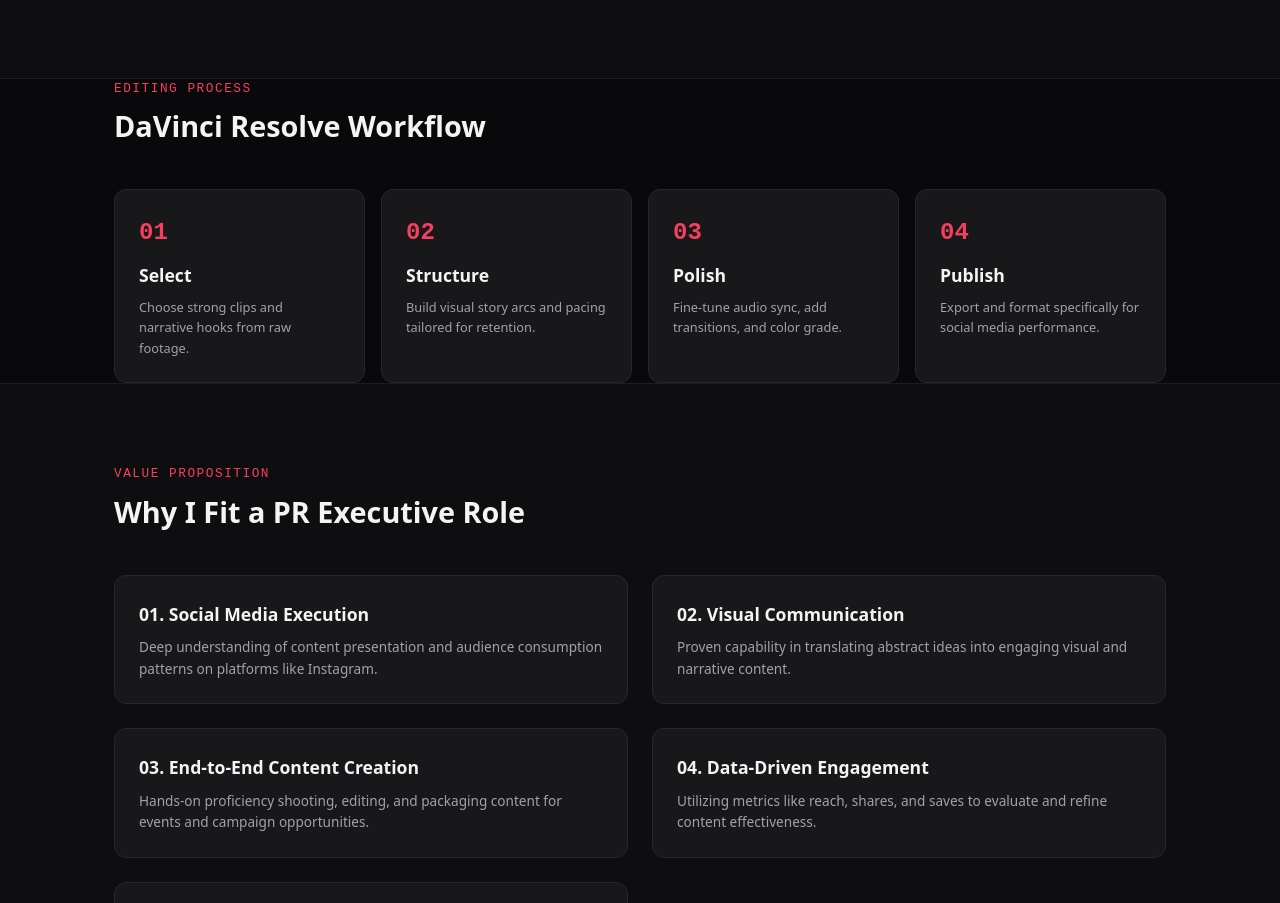
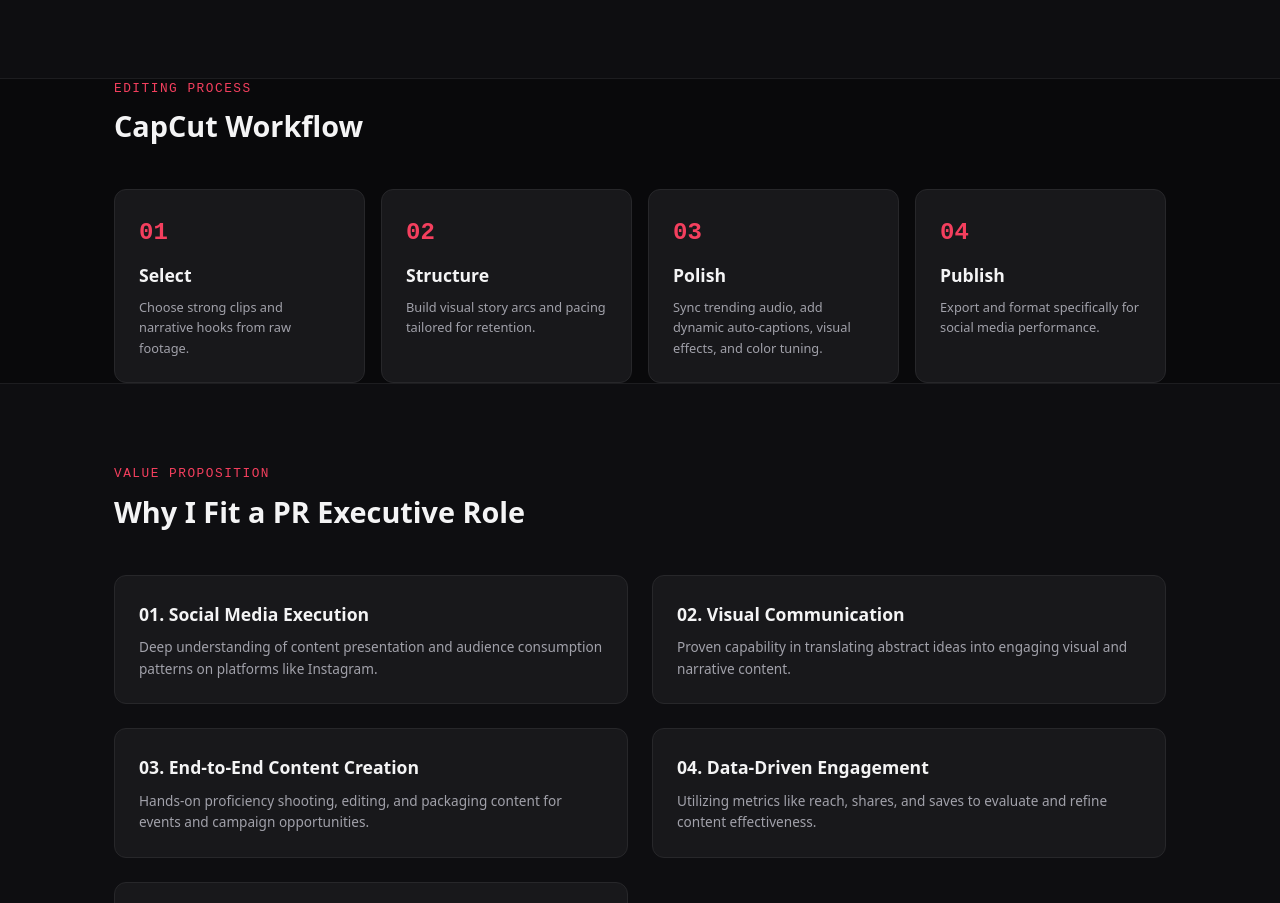
Before and after one commit to suyogsontakke/nishant.stories, a plain HTML site: page index.html in a window 1280 px wide. Shown: the part 1563-2466 px from the top of the page. Drawn offline with Linux system fonts and the light colour scheme.

Commit message:
Update workflow section from DaVinci Resolve to CapCut

```diff
--- a/index.html
+++ b/index.html
@@ -510,7 +510,7 @@
     <section id="workflow" class="container">
       <div class="section-header">
         <p class="section-subtitle">Editing Process</p>
-        <h2 class="section-title">DaVinci Resolve Workflow</h2>
+        <h2 class="section-title">CapCut Workflow</h2>
       </div>
 
       <div class="workflow-grid">
@@ -527,7 +527,7 @@
         <div class="workflow-card">
           <div class="workflow-step">03</div>
           <h3>Polish</h3>
-          <p>Fine-tune audio sync, add transitions, and color grade.</p>
+          <p>Sync trending audio, add dynamic auto-captions, visual effects, and color tuning.</p>
         </div>
         <div class="workflow-card">
           <div class="workflow-step">04</div>
```
